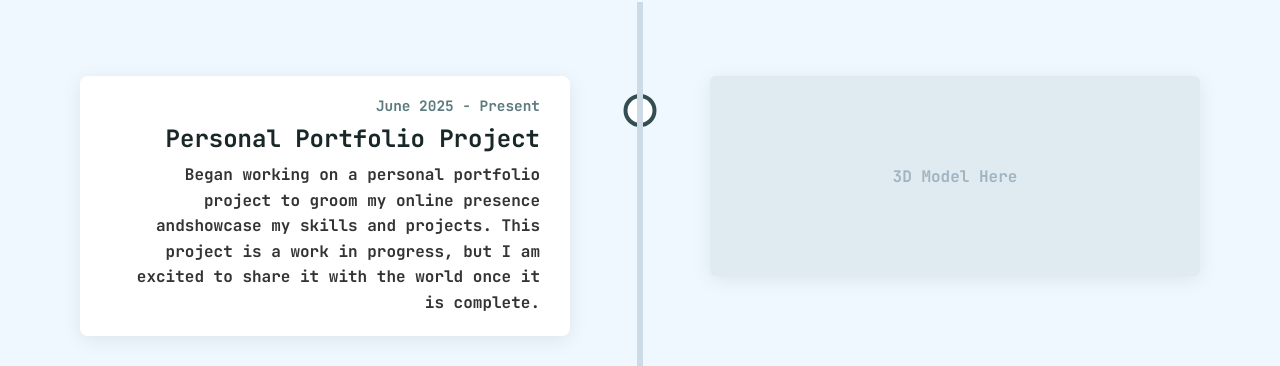
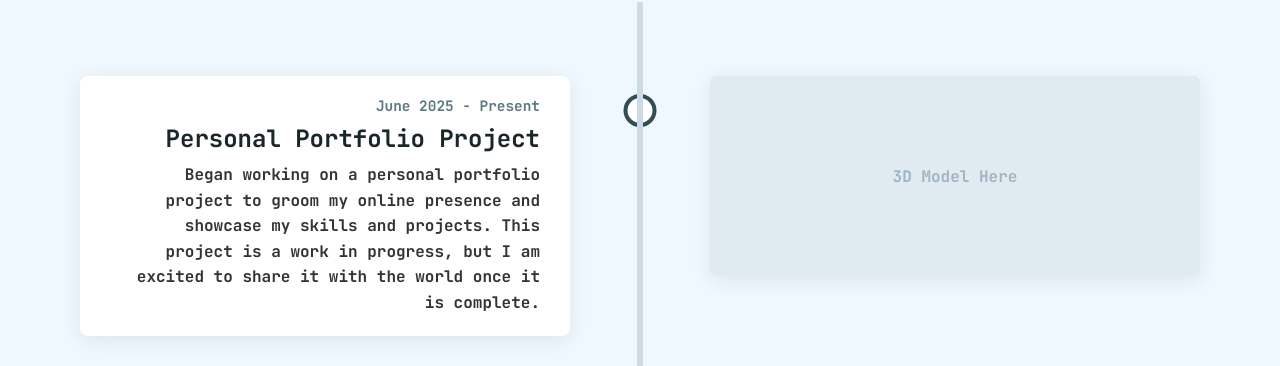
Before and after one commit to agnikas07/portfolio-site, a SvelteKit app: page /about-me in a window 1280 px wide. Shown: the part 798-1164 px from the top of the page. Built offline with nearby package versions, Linux system fonts and the light colour scheme.

Commit message:
grammar mistake

```diff
--- a/src/routes/about-me/+page.svelte
+++ b/src/routes/about-me/+page.svelte
@@ -16,7 +16,7 @@
     {
       date: 'June 2025 - Present',
       title: 'Personal Portfolio Project',
-      description: 'Began working on a personal portfolio project to groom my online presence andshowcase my skills and projects. This project is a work in progress, but I am excited to share it with the world once it is complete.',
+      description: 'Began working on a personal portfolio project to groom my online presence and showcase my skills and projects. This project is a work in progress, but I am excited to share it with the world once it is complete.',
       side: 'left'
     },
     {
```
